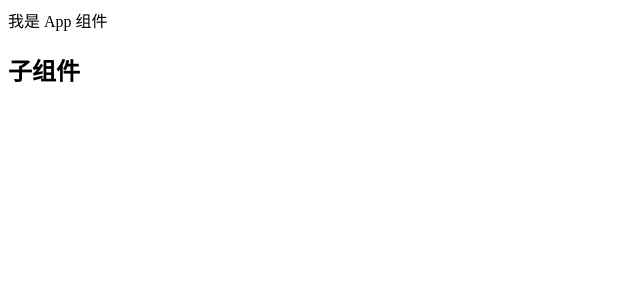
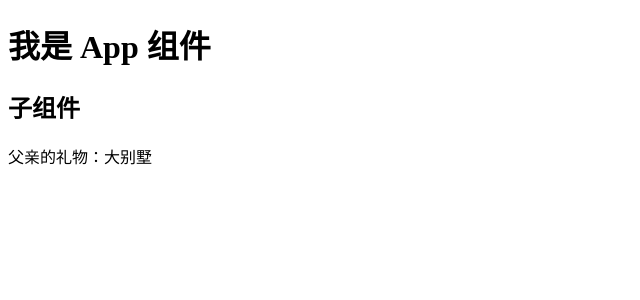
Before and after one commit to YouthguyZ/typescript, a Vue app: page / in a window 1280 px wide. Shown: the top 300 px of the page, without its empty margins (0-640 px from the left). Built offline with nearby package versions, Linux system fonts and the light colour scheme.

Commit message:
feat:dinfineProp

```diff
--- a/src/App.vue
+++ b/src/App.vue
@@ -1,13 +1,15 @@
 <template>
   <div>
-    我是 App 组件
+    <h1>我是 App 组件</h1>
   </div>
-  <Son/>
+  <Son :house="house"/>
 </template>
 
 <script setup lang="ts">
+import { ref } from 'vue';
 import Son from './components/Son.vue';
 
+const house=ref('大别墅')
 </script>
 
 <style scoped>
--- a/src/components/Son.vue
+++ b/src/components/Son.vue
@@ -2,9 +2,24 @@
   <div>
     <h2>子组件</h2>
   </div>
+  <div>父亲的礼物：{{house}}{{car}}</div>
 </template>
 
 <script setup lang="ts">
+// 非 ts 语法 接受父组件传参
+// defineProps({
+//   house:{
+//     type:String,
+//     required:true
+//   }
+// })
+
+// ts 写法
+// 使用ts的泛型指令props类型
+defineProps<{house:string,car?:string}>()
+//----------------------------------------------------------
+
+
 
 </script>
 
```
